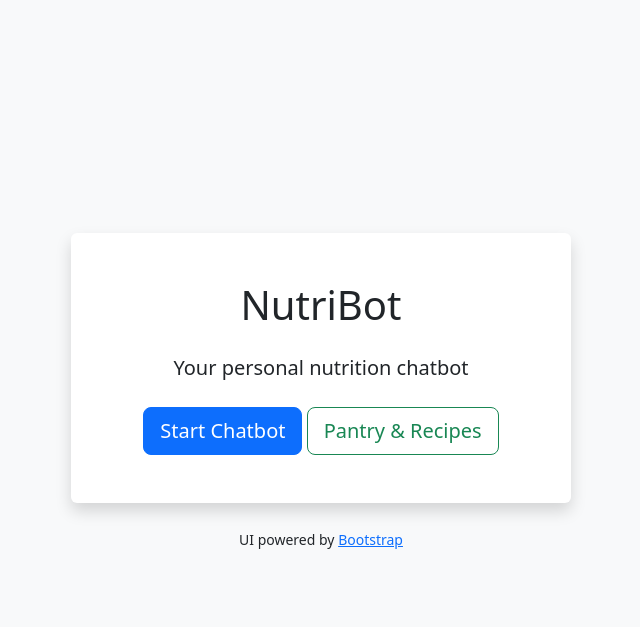
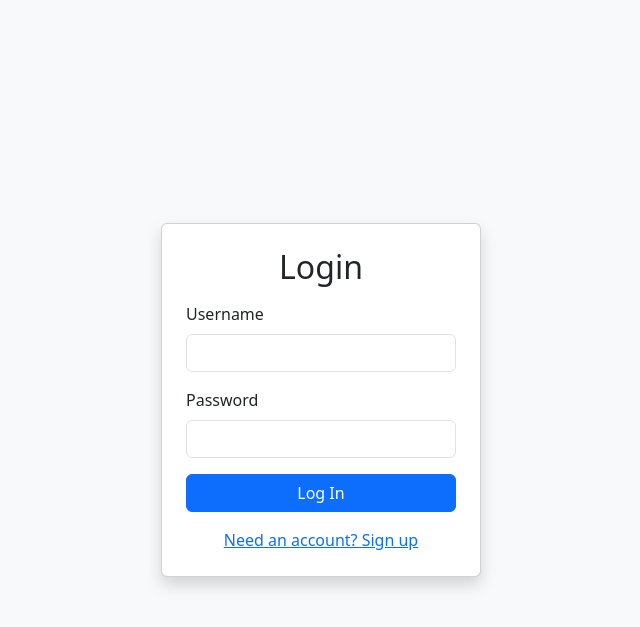
Before and after one commit to ColterPanzi/Team-UNR-, a Flask app: page / in a window 1280 px wide. Shown: the top 627 px of the page, without its empty margins (319-959 px from the left). Run offline with Flask 3, Linux system fonts and the light colour scheme.

Commit message:
signup login storing
1. user sign up
2. user login
3. storing of user info
4. storing and retrieving of ingredients image and text

```diff
--- a/Hackathon_Project/server.py
+++ b/Hackathon_Project/server.py
@@ -1,4 +1,4 @@
-from flask import Flask, request, jsonify, render_template, redirect, url_for, flash
+from flask import Flask, request, jsonify, render_template, redirect, url_for, flash, session
 import re
 from sklearn.feature_extraction.text import TfidfVectorizer
 from sklearn.naive_bayes import MultinomialNB
@@ -26,7 +26,6 @@ app.secret_key = "super-secret-key"  # needed for flash messages
 DB_FILE = "db_groceries.json"
 UPLOAD_FOLDER = "static/uploads"
 ALLOWED_EXTENSIONS = {"png", "jpg", "jpeg"}
-USER_ID = "demo_user"  # single demo user for hackathon
 
 os.makedirs(UPLOAD_FOLDER, exist_ok=True)
 
@@ -44,15 +43,35 @@ def save_db(db):
         json.dump(db, f, indent=2)
 
 
-def get_user(db, user_id):
+def get_user(db, user_name):
+    return db.get("users", {}).get(user_name)
+
+
+def create_user(db, user_name, password):
     if "users" not in db:
         db["users"] = {}
-    if user_id not in db["users"]:
-        db["users"][user_id] = {
-            "groceries": [],
-            "images": []
-        }
-    return db["users"][user_id]
+    if user_name in db["users"]:
+        return False
+
+    db["users"][user_name] = {
+        "password": password,  # plain text for hackathon only
+        "groceries": [],
+        "images": []
+    }
+    return True
+
+
+def require_login():
+    user_name = session.get("user_name")
+    if not user_name:
+        flash("Please log in first.")
+        return None
+    return user_name
+
+def format_time(dt=None):
+    if dt is None:
+        dt = datetime.now()
+    return dt.strftime("%d/%m %H:%M")
 
 
 def add_image_record(user, image_path, ingredients):
@@ -60,12 +79,12 @@ def add_image_record(user, image_path, ingredients):
         "id": str(uuid4()),
         "image_path": image_path,
         "detected_items": ingredients,
-        "uploaded_at": datetime.utcnow().isoformat()
+        "uploaded_at": format_time()
     })
 
 
 def add_grocery_items(user, ingredients):
-    now = datetime.utcnow().isoformat()
+    now = format_time()
     for name in ingredients:
         user["groceries"].append({
             "id": str(uuid4()),
@@ -278,24 +297,93 @@ def chat():
 
 
 # ================================
+# MENU PAGE
+# ================================
+@app.route("/menu", methods=["GET"])
+def menu():
+    user_name = session.get("user_name")
+    if not user_name:
+        flash("Please log in first.")
+        return redirect(url_for("login"))
+
+    return render_template("menu.html", user_name=user_name)
+
+
+# ================================
 # GROCERIES
 # ================================
 @app.route("/groceries", methods=["GET"])
 def groceries_page():
+    user_name = require_login()
+    if not user_name:
+        return redirect(url_for("login"))
+
     db = load_db()
-    user = get_user(db, USER_ID)
+    user = get_user(db, user_name)
+    if not user:
+        flash("User not found in database. Please log in again.")
+        return redirect(url_for("login"))
+
     groceries = user["groceries"]
     images = user["images"]
-    return render_template("groceries.html",
-                           groceries=groceries,
-                           images=images)
+    return render_template(
+        "groceries.html",
+        groceries=groceries,
+        images=images,
+        user_name=user_name
+    )
+
+@app.route("/delete_grocery/<item_id>", methods=["POST"])
+def delete_grocery(item_id):
+    user_name = require_login()
+    if not user_name:
+        return redirect(url_for("login"))
+
+    db = load_db()
+    user = get_user(db, user_name)
+
+    # filter out the item by id
+    user["groceries"] = [g for g in user["groceries"] if g["id"] != item_id]
+    save_db(db)
+
+    flash("Ingredient removed.")
+    return redirect(url_for("groceries_page"))
+
+@app.route("/delete_image/<image_id>", methods=["POST"])
+def delete_image(image_id):
+    user_name = require_login()
+    if not user_name:
+        return redirect(url_for("login"))
+
+    db = load_db()
+    user = get_user(db, user_name)
+
+    remaining_images = []
+    for img in user["images"]:
+        if img["id"] == image_id:
+            # Try to remove the actual file from disk
+            try:
+                if os.path.exists(img["image_path"]):
+                    os.remove(img["image_path"])
+            except Exception:
+                # Ignore file delete errors for now (hackathon life)
+                pass
+        else:
+            remaining_images.append(img)
+
+    user["images"] = remaining_images
+    save_db(db)
+
+    flash("Image removed.")
+    return redirect(url_for("groceries_page"))
 
 
-# ================================
-# UPLOAD GROCERIES
-# ================================
 @app.route("/upload_grocery", methods=["POST"])
 def upload_grocery():
+    user_name = require_login()
+    if not user_name:
+        return redirect(url_for("login"))
+
     if "photo" not in request.files:
         flash("No file uploaded.")
         return redirect(url_for("groceries_page"))
@@ -315,15 +403,16 @@ def upload_grocery():
     save_path = os.path.join(UPLOAD_FOLDER, filename)
     file.save(save_path)
 
-    ingredients = ["tomato", "cheese", "spinach"]
+    # Temporary dummy ingredients (no AI yet)
+    ingredients = ["banana"]
 
     db = load_db()
-    user = get_user(db, USER_ID)
+    user = get_user(db, user_name)
     add_image_record(user, save_path, ingredients)
     add_grocery_items(user, ingredients)
     save_db(db)
 
-    flash(f"Temporary ingredients saved: {', '.join(ingredients)} (no AI yet)")
+    flash(f"Temporary ingredients saved for {user_name}: {', '.join(ingredients)} (no AI yet)")
     return redirect(url_for("groceries_page"))
 
 
@@ -332,21 +421,82 @@ def upload_grocery():
 # ================================
 @app.route("/recipes", methods=["GET"])
 def recipes_page():
+    user_name = require_login()
+    if not user_name:
+        return redirect(url_for("login"))
+
     db = load_db()
-    user = get_user(db, USER_ID)
+    user = get_user(db, user_name)
     ingredients = sorted({item["name"] for item in user["groceries"]})
 
     if ingredients:
         recipes_text = (
-            "In the future, this page will show AI-generated recipes using these ingredients:\n\n"
+            f"In the future, this page will show AI-generated recipes for {user_name} "
+            f"using these ingredients:\n\n"
             + ", ".join(ingredients)
         )
     else:
         recipes_text = "No ingredients found yet. Please upload a grocery photo first."
 
-    return render_template("recipes.html",
-                           ingredients=ingredients,
-                           recipes_text=recipes_text)
+    return render_template(
+        "recipes.html",
+        ingredients=ingredients,
+        recipes_text=recipes_text,
+        user_name=user_name
+    )
+
+
+# ================================
+# AUTH HELPERS
+# ================================
+@app.route("/signup", methods=["GET", "POST"])
+def signup():
+    if request.method == "POST":
+        user_name = request.form.get("user_name", "").strip()
+        password = request.form.get("password", "").strip()
+
+        if not user_name or not password:
+            flash("Username and password are required.")
+            return redirect(url_for("signup"))
+
+        db = load_db()
+        ok = create_user(db, user_name, password)
+        if not ok:
+            flash("Username already taken. Please choose another one.")
+            return redirect(url_for("signup"))
+
+        save_db(db)
+        flash("Account created! Please log in.")
+        return redirect(url_for("login"))
+
+    return render_template("signup.html")
+
+
+@app.route("/login", methods=["GET", "POST"])
+def login():
+    if request.method == "POST":
+        user_name = request.form.get("user_name", "").strip()
+        password = request.form.get("password", "").strip()
+
+        db = load_db()
+        user = get_user(db, user_name)
+
+        if not user or user.get("password") != password:
+            flash("Invalid username or password.")
+            return redirect(url_for("login"))
+
+        session["user_name"] = user_name
+        flash(f"Welcome back, {user_name}!")
+        return redirect(url_for("menu"))
+
+    return render_template("login.html")
+
+
+@app.route("/logout")
+def logout():
+    session.pop("user_name", None)
+    flash("You have been logged out.")
+    return redirect(url_for("index"))
 
 
 # ================
@@ -354,7 +504,7 @@ def recipes_page():
 # ================
 @app.route("/", methods=["GET"])
 def index():
-    return render_template("menu.html")
+    return render_template("login.html")
 
 
 if __name__ == "__main__":
--- /dev/null
+++ b/Hackathon_Project/templates/login.html
@@ -0,0 +1,36 @@
+<!DOCTYPE html>
+<html lang="en">
+<head>
+    <meta charset="UTF-8">
+    <title>Login - NutriBot</title>
+    <link href="https://cdn.jsdelivr.net/npm/bootstrap@5.3.8/dist/css/bootstrap.min.css" rel="stylesheet">
+</head>
+<body class="bg-light d-flex justify-content-center align-items-center vh-100">
+<div class="card p-4 shadow" style="min-width: 320px; max-width: 400px;">
+    <h2 class="mb-3 text-center">Login</h2>
+
+    {% with messages = get_flashed_messages() %}
+    {% if messages %}
+        <div class="alert alert-info">
+            {% for msg in messages %}
+                <div>{{ msg }}</div>
+            {% endfor %}
+        </div>
+    {% endif %}
+    {% endwith %}
+
+    <form method="post" action="{{ url_for('login') }}">
+        <div class="mb-3">
+            <label for="user_name" class="form-label">Username</label>
+            <input type="text" class="form-control" id="user_name" name="user_name" required>
+        </div>
+        <div class="mb-3">
+            <label for="password" class="form-label">Password</label>
+            <input type="password" class="form-control" id="password" name="password" required>
+        </div>
+        <button type="submit" class="btn btn-primary w-100 mb-2">Log In</button>
+        <a href="{{ url_for('signup') }}" class="d-block text-center mt-2">Need an account? Sign up</a>
+    </form>
+</div>
+</body>
+</html>
--- a/Hackathon_Project/templates/menu.html
+++ b/Hackathon_Project/templates/menu.html
@@ -1,38 +1,74 @@
 <!DOCTYPE html>
 <html lang="en" data-bs-theme="auto">
   <head>
-    <meta charset="UTF-8">
-    <meta name="viewport" content="width=device-width, initial-scale=1.0">
+    <meta charset="UTF-8" />
+    <meta name="viewport" content="width=device-width, initial-scale=1.0" />
     <title>NutriBot</title>
 
-    <link href="https://cdn.jsdelivr.net/npm/bootstrap@5.3.8/dist/css/bootstrap.min.css" rel="stylesheet">
-    <script src="https://cdn.jsdelivr.net/npm/bootstrap@5.3.8/dist/js/bootstrap.bundle.min.js" defer></script>
-    <link rel="stylesheet" href="{{ url_for('static', filename='style.css') }}">
+    <link
+      href="https://cdn.jsdelivr.net/npm/bootstrap@5.3.8/dist/css/bootstrap.min.css"
+      rel="stylesheet"
+    />
+    <script
+      src="https://cdn.jsdelivr.net/npm/bootstrap@5.3.8/dist/js/bootstrap.bundle.min.js"
+      defer
+    ></script>
+    <link
+      rel="stylesheet"
+      href="{{ url_for('static', filename='style.css') }}"
+    />
     <script src="{{ url_for('static', filename='chat.js') }}" defer></script>
   </head>
 
-<body class="bg-light d-flex flex-column justify-content-center align-items-center vh-100">
-
-    <div class="text-center bg-white p-5 rounded shadow" style="max-width: 500px; width: 100%;">
+  <body
+    class="bg-light d-flex flex-column justify-content-center align-items-center vh-100"
+  >
+    <div
+      class="text-center bg-white p-5 rounded shadow"
+      style="max-width: 500px; width: 100%"
+    >
       <h1 class="mb-4">NutriBot</h1>
       <p class="lead mb-4">Your personal nutrition chatbot</p>
 
-        <button class="btn btn-primary btn-lg" id="startBtn" data-bs-toggle="collapse" data-bs-target="#chatPanel" aria-expanded="false">
+      <button
+        class="btn btn-primary btn-lg"
+        id="startBtn"
+        data-bs-toggle="collapse"
+        data-bs-target="#chatPanel"
+        aria-expanded="false"
+      >
         Start Chatbot
       </button>
 
-        <a href="{{ url_for('groceries_page') }}" class="btn btn-outline-success btn-lg">
+      <a
+        href="{{ url_for('groceries_page') }}"
+        class="btn btn-outline-success btn-lg"
+      >
         Pantry & Recipes
+      </a>
+
+      <a
+        href="{{ url_for('logout') }}"
+        class="btn btn-outline-danger btn-lg mt-3"
+      >
+        Logout
       </a>
 
       <div class="collapse mt-4" id="chatPanel">
         <div class="card">
           <div class="card-body d-flex flex-column">
-                    <div id="chatbox" class="flex-grow-1 border rounded p-2 mb-2"
-                         style="height: 300px; overflow-y: auto; background-color: #f8f9fa;"></div>
+            <div
+              id="chatbox"
+              class="flex-grow-1 border rounded p-2 mb-2"
+              style="height: 300px; overflow-y: auto; background-color: #f8f9fa"
+            ></div>
 
             <div class="d-flex gap-2">
-                        <input id="input" class="form-control" placeholder="Type a message...">
+              <input
+                id="input"
+                class="form-control"
+                placeholder="Type a message..."
+              />
               <button id="send" class="btn btn-success">Send</button>
             </div>
           </div>
@@ -41,8 +77,10 @@
     </div>
 
     <footer class="mt-4 text-center pb-3">
-        <small>UI powered by <a href="https://getbootstrap.com/" target="_blank">Bootstrap</a></small>
+      <small
+        >UI powered by
+        <a href="https://getbootstrap.com/" target="_blank">Bootstrap</a></small
+      >
     </footer>
-
   </body>
 </html>
```
Also changed, not shown: Hackathon_Project/db_groceries.json (+26 -1 lines), Hackathon_Project/templates/groceries.html (+49 -14 lines), Hackathon_Project/templates/signup.html (added, +55 -0 lines), Hackathon_Project/static/uploads/13249b84-14fb-4e73-9f2b-df47af109062.jpeg (added), Hackathon_Project/static/uploads/4830723b-aa7d-4852-bd72-490c908f3b84.jpeg (added), Hackathon_Project/static/uploads/912fbbf9-0d61-483e-835a-bdf0d5b0e8e4.jpeg (added), Hackathon_Project/static/uploads/a27b56b4-46e8-43e5-88a3-5d9d7af6bfa8.jpeg (added). Lines whose indentation alone changed are shown as unchanged.
